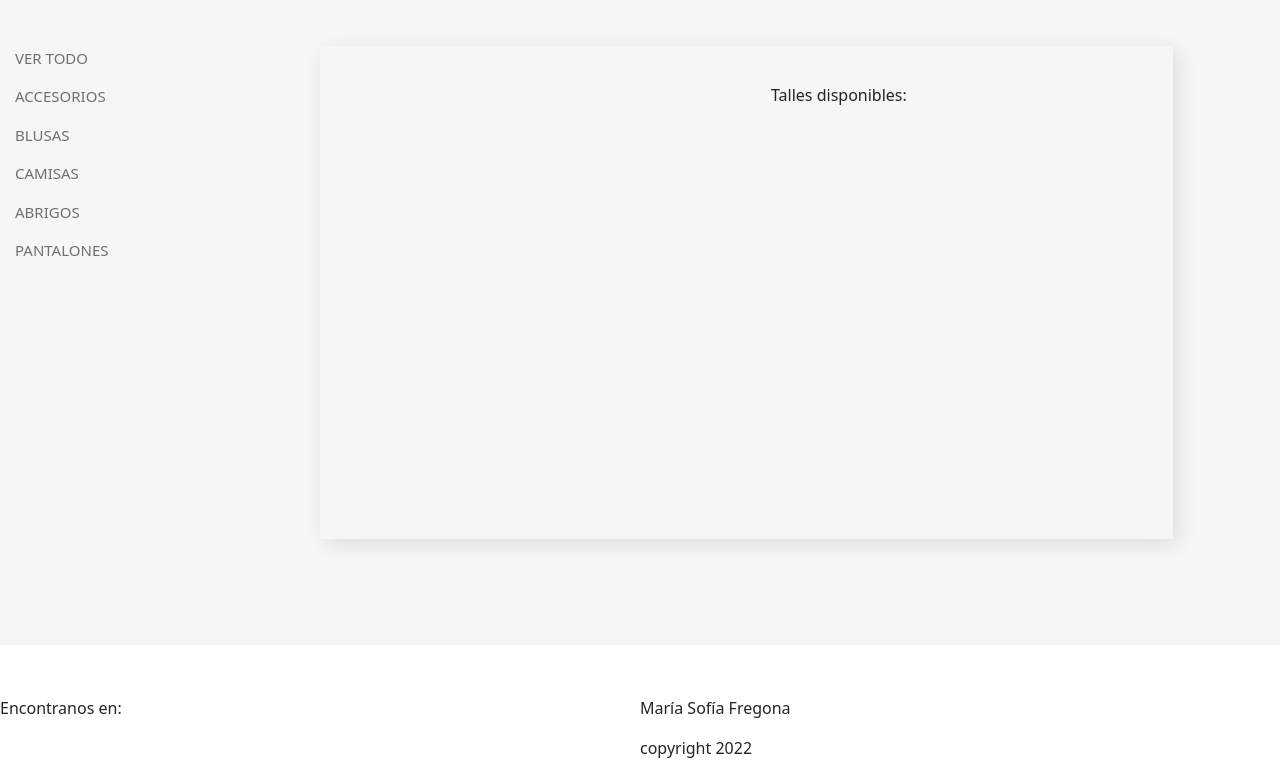
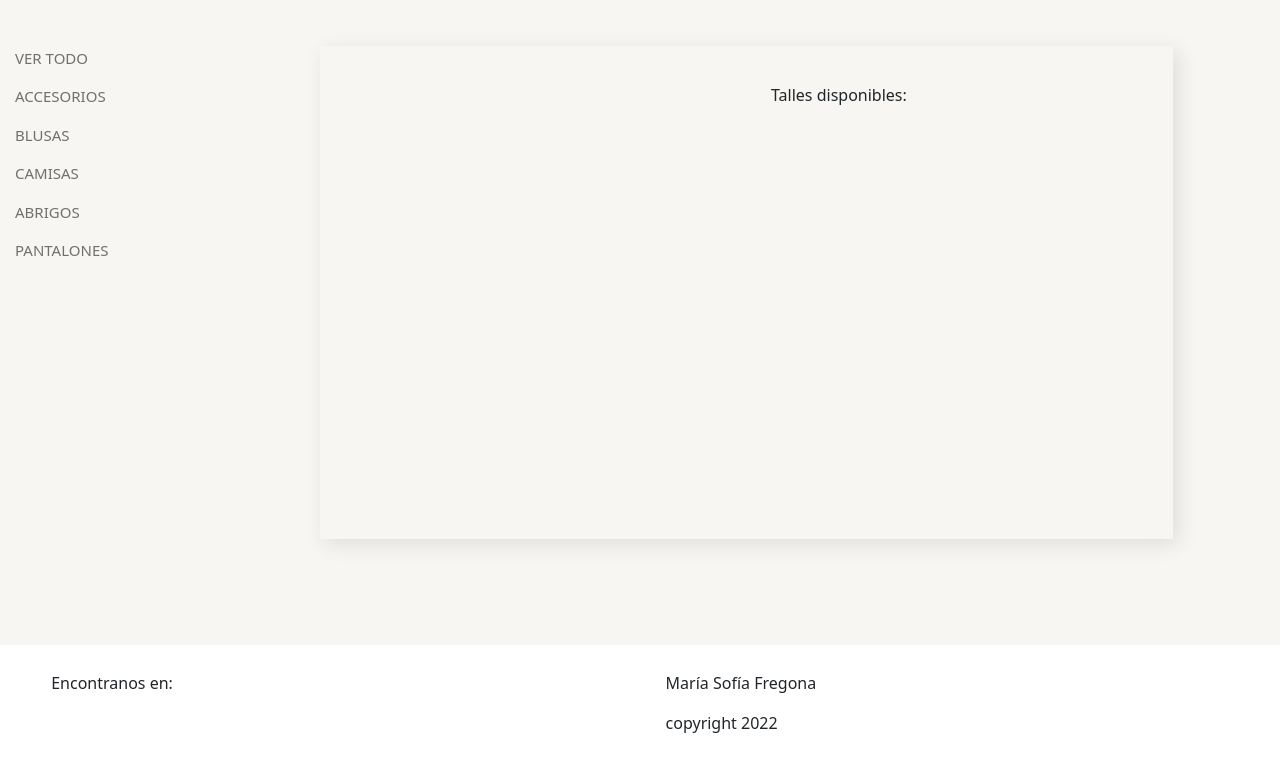
Before and after one commit to sofifregona/Sofia-tienda-de-ropa, a website with bundled scripts: page articulo.html in a window 1280 px wide. Shown: the part 437-1213 px from the top of the page. After the commit the page ends 1188 px from the top, so only its background shows below. Built offline with nearby package versions, Linux system fonts and the light colour scheme; no server answers.

Commit message:
Corrigiendo error CRUD

```diff
--- a/assets/css/style.css
+++ b/assets/css/style.css
@@ -114,7 +114,8 @@
 }
 
 .footer {
-  padding-top: 4%;
+  padding-top: 2%;
+  padding-left: 4%;
 }
 
 .redes-sociales .copyright {
--- a/scripts/cargarArticulo.js
+++ b/scripts/cargarArticulo.js
@@ -11,7 +11,7 @@ productoServicios.detalleProducto(id).then((response) => {
     imagen.style.cssText = `background: url(${response.imagen}); background-position: center; background-repeat: no-repeat; background-size: cover;`
     nombre.innerHTML = response.nombre;
     if (response.nuevoprecio !== ""){
-        precio.innerHTML = `<del>${response.precio}</del> ${nuevoprecio};`
+        precio.innerHTML = `<del>${response.precio}</del> ${response.nuevoprecio};`
     }
     descripcion.innerHTML = response.descripcion;
     response.talles.forEach((talle) => {
```
